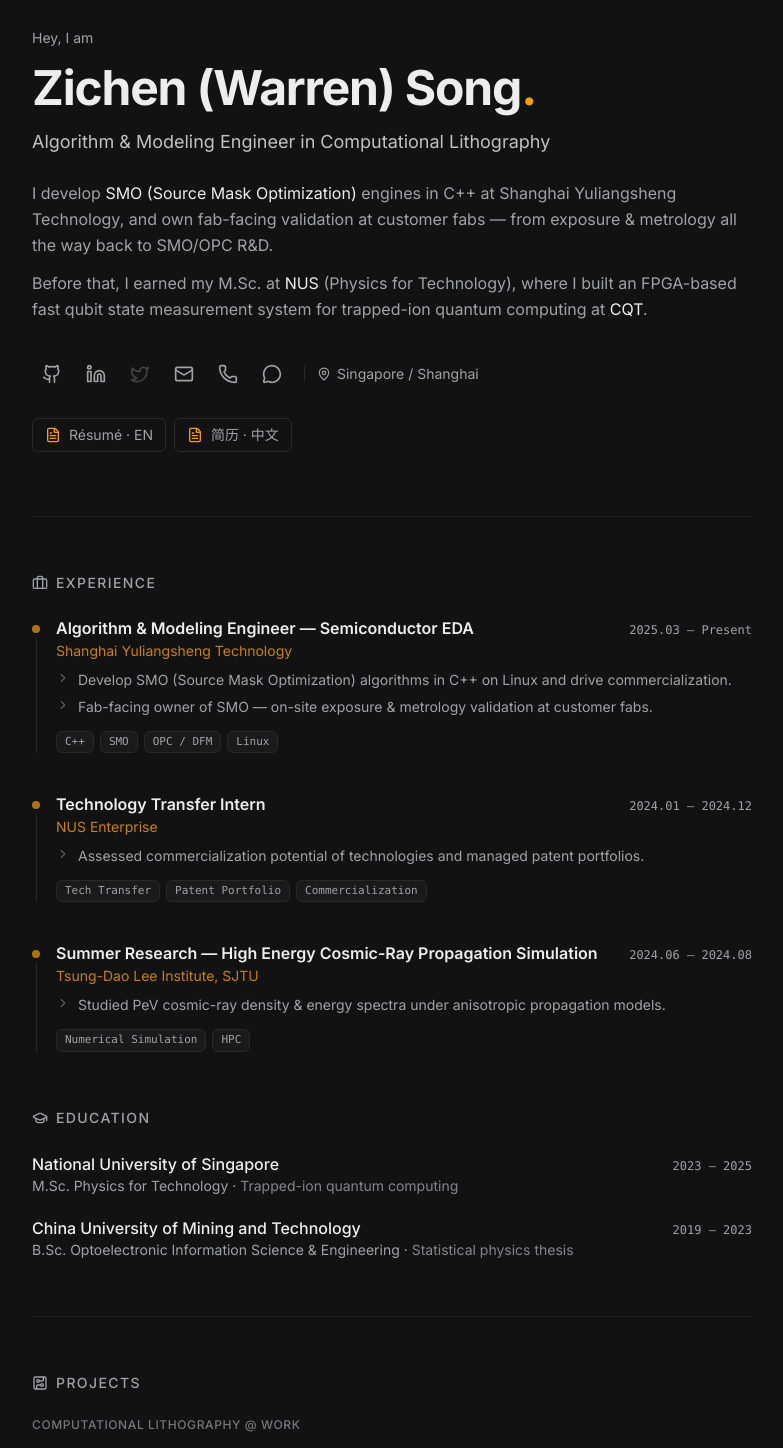
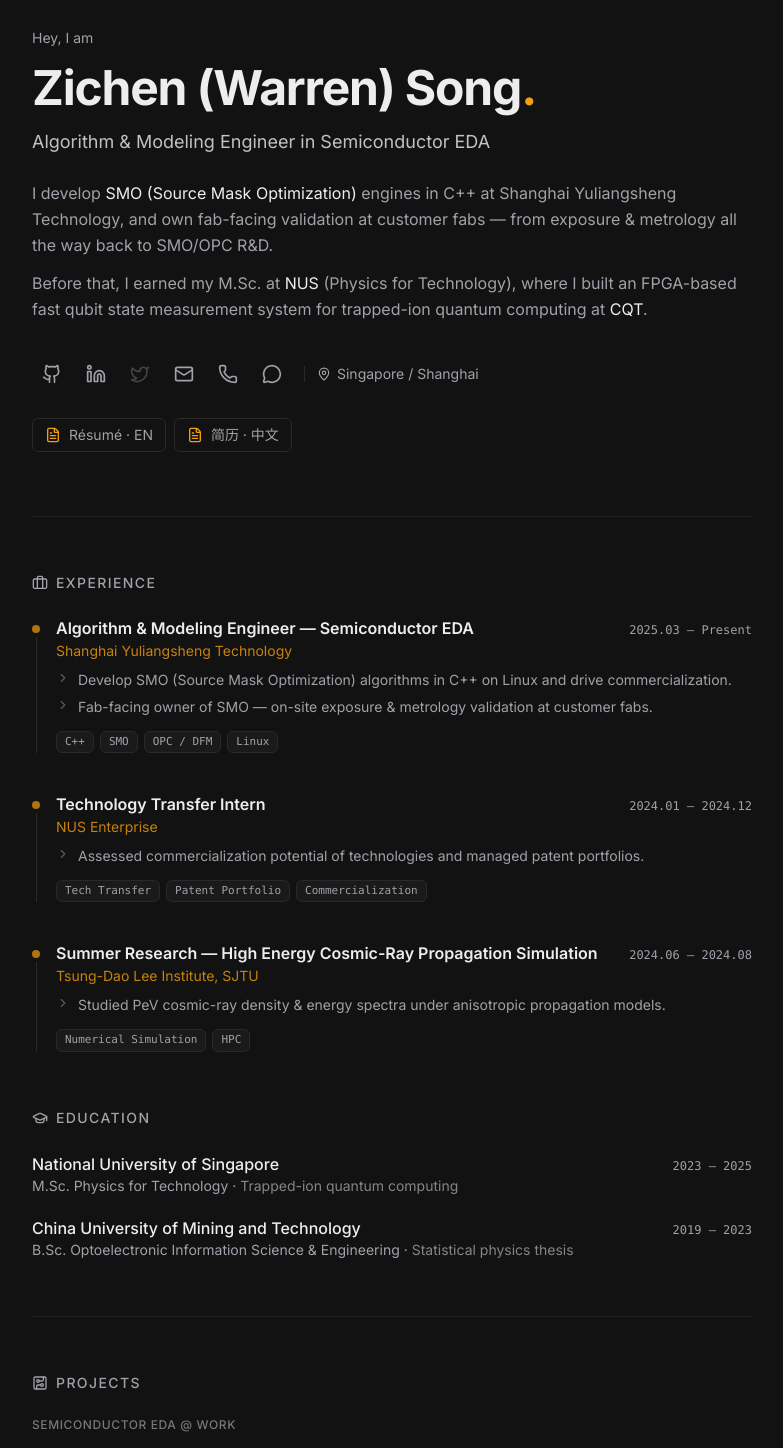
Before and after one commit to ZCWarren/ZCWarren.github.io, a React (Vite) app: page / in a window 1280 px wide. Shown: the part 100-1548 px from the top of the page, without its empty margins (248-1031 px from the left). Built offline with nearby package versions, Linux system fonts and the light colour scheme.

Commit message:
Unify remaining titles to Semiconductor EDA (hero, section header, og tags)

```diff
--- a/index.html
+++ b/index.html
@@ -3,20 +3,20 @@
   <head>
     <meta charset="UTF-8" />
     <meta name="viewport" content="width=device-width, initial-scale=1.0" />
-    <meta name="description" content="Zichen (Warren) Song — Algorithm & Modeling Engineer in Computational Lithography (SMO). MSc NUS, trapped-ion quantum computing." />
+    <meta name="description" content="Zichen (Warren) Song — Algorithm & Modeling Engineer in Semiconductor EDA (SMO). MSc NUS, trapped-ion quantum computing." />
     <!-- Open Graph / social share -->
     <meta property="og:type" content="website" />
     <meta property="og:site_name" content="Zichen (Warren) Song" />
     <meta property="og:url" content="https://zcwarren.github.io/" />
     <meta property="og:title" content="Zichen (Warren) Song — Algorithm & Modeling Engineer" />
-    <meta property="og:description" content="Computational Lithography · SMO · C++ · FPGA. MSc NUS, trapped-ion quantum computing." />
+    <meta property="og:description" content="Semiconductor EDA · SMO · C++ · FPGA. MSc NUS, trapped-ion quantum computing." />
     <meta property="og:image" content="https://zcwarren.github.io/og.png" />
     <meta property="og:image:width" content="1200" />
     <meta property="og:image:height" content="630" />
     <!-- X / Twitter card -->
     <meta name="twitter:card" content="summary_large_image" />
     <meta name="twitter:title" content="Zichen (Warren) Song — Algorithm & Modeling Engineer" />
-    <meta name="twitter:description" content="Computational Lithography · SMO · C++ · FPGA. MSc NUS, trapped-ion quantum computing." />
+    <meta name="twitter:description" content="Semiconductor EDA · SMO · C++ · FPGA. MSc NUS, trapped-ion quantum computing." />
     <meta name="twitter:image" content="https://zcwarren.github.io/og.png" />
     <title>Zichen (Warren) Song</title>
     <link rel="preconnect" href="https://fonts.googleapis.com" />
--- a/src/pages/Home.tsx
+++ b/src/pages/Home.tsx
@@ -299,7 +299,7 @@
             <span className="text-amber-600 dark:text-amber-500">.</span>
           </h1>
           <p className="mt-4 text-lg text-foreground/80">
-            Algorithm &amp; Modeling Engineer in Computational Lithography
+            Algorithm &amp; Modeling Engineer in Semiconductor EDA
           </p>
 
           <div className="mt-6 space-y-3 leading-relaxed text-muted-foreground">
@@ -429,7 +429,7 @@
           <SectionTitle icon={CircuitBoard}>Projects</SectionTitle>
 
           <p className="mb-4 text-xs font-medium uppercase tracking-wider text-muted-foreground/70">
-            Computational Lithography @ Work
+            Semiconductor EDA @ Work
           </p>
           <div className="grid gap-3 sm:grid-cols-2">
             {workProjects.map(({ icon: Icon, name, desc, meta }) => (
```
Also changed, not shown: public/og.png.
